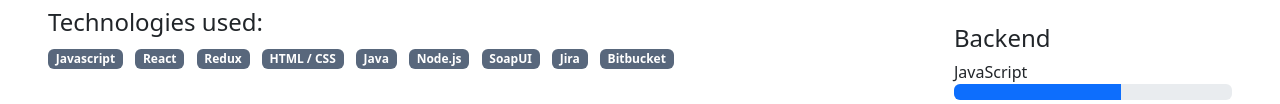
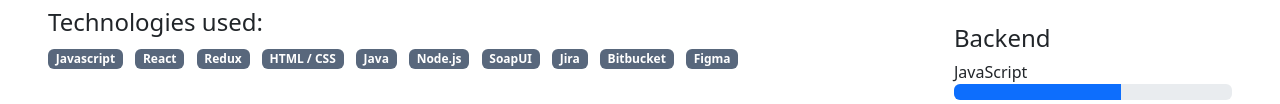
Before and after one commit to joralvmel/css-portfolio, a plain HTML site: page index.html in a window 1280 px wide. Shown: the part 2738-2842 px from the top of the page. Drawn offline with nearby package versions, Linux system fonts and the light colour scheme; files whose address does not match are found by name.

Commit message:
Add skill

```diff
--- a/index.html
+++ b/index.html
@@ -92,6 +92,7 @@
 											    <li class="list-inline-item"><span class="badge bg-secondary badge-pill">SoapUI</span></li>
 												<li class="list-inline-item"><span class="badge bg-secondary badge-pill">Jira</span></li>
 												<li class="list-inline-item"><span class="badge bg-secondary badge-pill">Bitbucket</span></li>
+												<li class="list-inline-item"><span class="badge bg-secondary badge-pill">Figma</span></li>
 										    </ul>
 									    </div><!--//resume-timeline-item-desc-->
 								    </article><!--//resume-timeline-item-->
@@ -276,6 +277,7 @@
 							            <li class="list-inline-item"><span class="badge badge-light">Solidworks</span></li>
 										<li class="list-inline-item"><span class="badge badge-light">Autmation Anywhere</span></li>
 										<li class="list-inline-item"><span class="badge badge-light">UI Path</span></li>
+										<li class="list-inline-item"><span class="badge badge-light">Figma</span></li>
 										<li class="list-inline-item"><span class="badge badge-light">PowerBI</span></li>
 							            <li class="list-inline-item"><span class="badge badge-light">SoapUI</span></li>
 										<li class="list-inline-item"><span class="badge badge-light">Agile</span></li>
```
